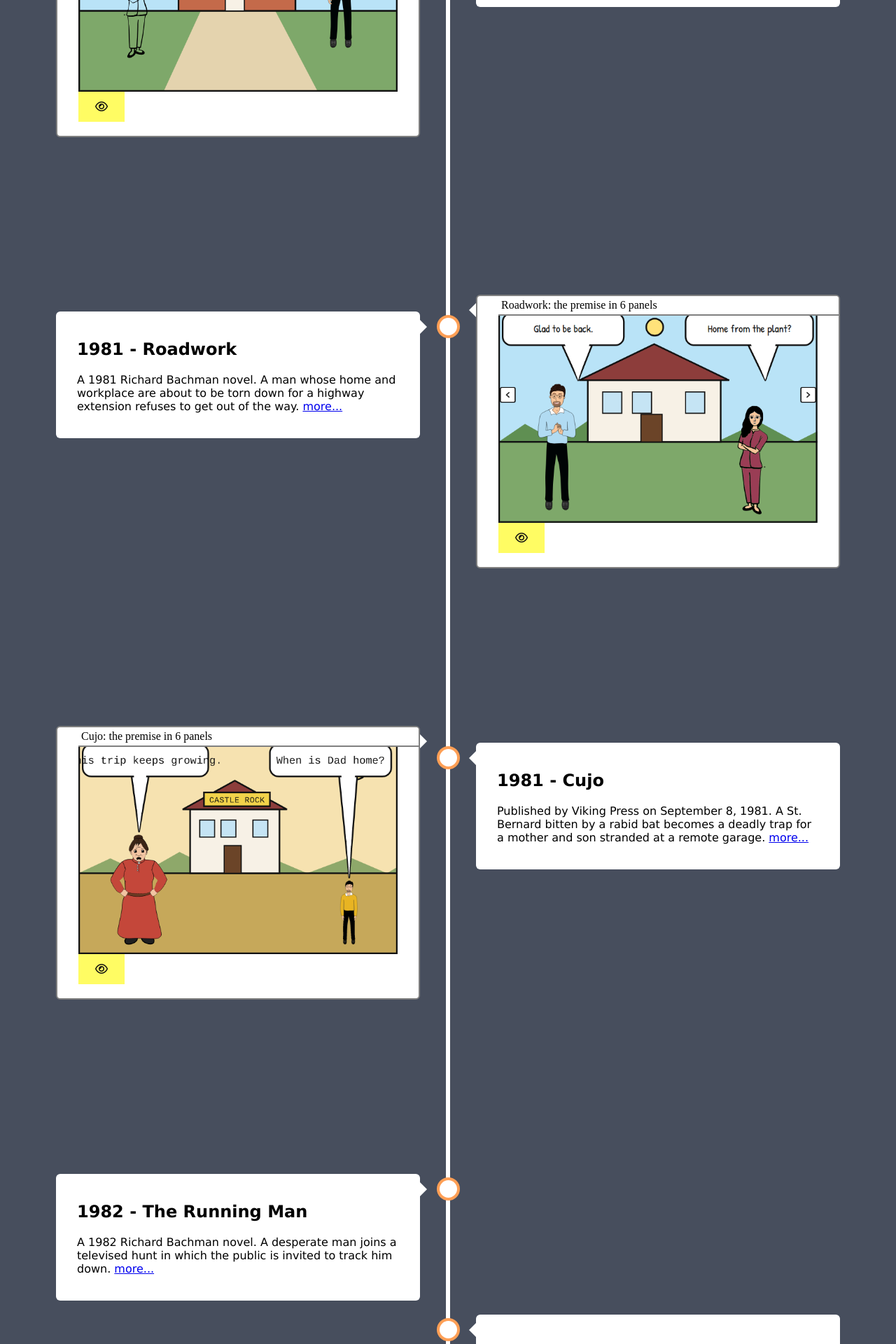
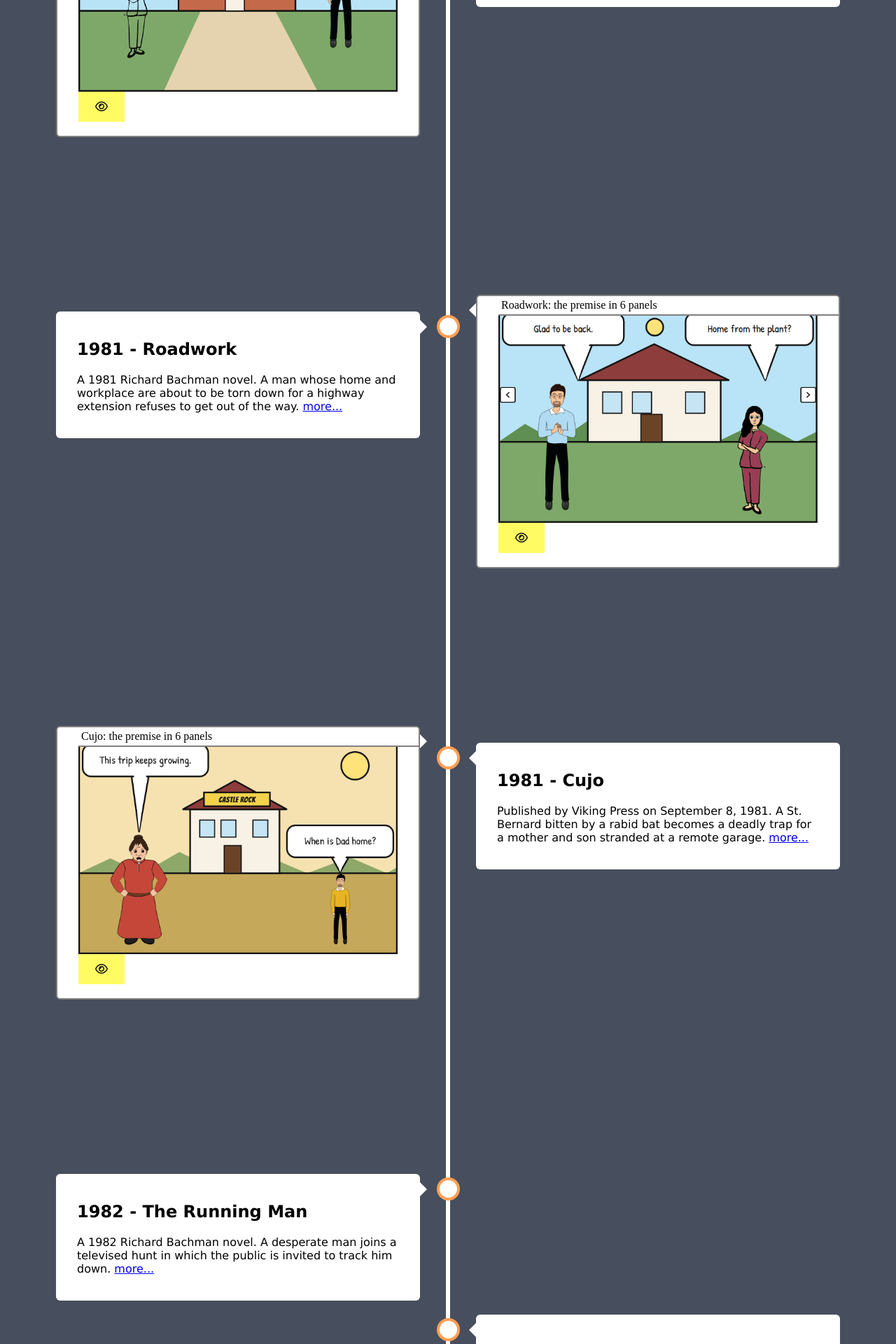
Before and after one commit to rajeshradhakrishnanmvk/timeline, a Jekyll site: the page built from index.html, in a window 1280 px wide. Shown: the part 4480-6400 px from the top of the page at 70% size. Built offline with Jekyll 4.4.1, drawn with Linux system fonts in a browser that asks for light colours.

Commit message:
Enlarge Tad and move him in from the panel edge.
His visible height is about 64% of Donna's, with feet on the same ground line, and he stands about 15% in from the right so the bubble tail stays short.

Co-authored-by: Rajesh Radhakrishnan <rajeshradhakrishnanmvk@users.noreply.github.com>

```diff
--- a/_includes/comicbook-cujo.html
+++ b/_includes/comicbook-cujo.html
@@ -32,7 +32,7 @@
   <text x="298" y="115" font-family="Bangers, Impact, sans-serif" font-size="15" fill="#111" text-anchor="middle" letter-spacing="0.5">CASTLE ROCK</text>
 </g>
 <image href="{{ '/assets/comics/cujo/p1-donna.svg' | relative_url }}" x="0" y="145" width="223" height="268"/>
-<image href="{{ '/assets/comics/cujo/p1-tad.svg' | relative_url }}" x="455" y="254" width="111" height="134"/>
+<image href="{{ '/assets/comics/cujo/p1-tad.svg' | relative_url }}" x="433" y="241" width="123" height="147"/>
 <g class="bubble">
 <path d="M100,66 L114,170 L132,66 Z" fill="#fff" stroke="#111" stroke-width="3" stroke-linejoin="round"/>
 <rect x="8" y="6" width="236" height="60" rx="16" fill="#fff" stroke="#111" stroke-width="3"/>
@@ -40,10 +40,10 @@
 <text x="126" y="42" font-family="'Patrick Hand', 'Comic Neue', 'Comic Sans MS', cursive" font-size="20" fill="#111" text-anchor="middle">This trip keeps growing.</text>
 </g>
 <g class="bubble">
-<path d="M490,66 L509,256 L524,66 Z" fill="#fff" stroke="#111" stroke-width="3" stroke-linejoin="round"/>
-<rect x="360" y="6" width="228" height="60" rx="16" fill="#fff" stroke="#111" stroke-width="3"/>
-<path d="M494,62 L509,256 L520,62 Z" fill="#fff"/>
-<text x="474" y="42" font-family="'Patrick Hand', 'Comic Neue', 'Comic Sans MS', cursive" font-size="20" fill="#111" text-anchor="middle">When is Dad home?</text>
+<path d="M476,218 L492,246 L508,218 Z" fill="#fff" stroke="#111" stroke-width="3" stroke-linejoin="round"/>
+<rect x="392" y="158" width="200" height="60" rx="16" fill="#fff" stroke="#111" stroke-width="3"/>
+<path d="M480,214 L492,246 L504,214 Z" fill="#fff"/>
+<text x="492" y="194" font-family="'Patrick Hand', 'Comic Neue', 'Comic Sans MS', cursive" font-size="20" fill="#111" text-anchor="middle">When is Dad home?</text>
 </g>
 <rect x="1.5" y="1.5" width="597" height="397" fill="none" stroke="#111" stroke-width="3"/></svg>
 </figure>
@@ -67,7 +67,7 @@
 </g>
 <image href="{{ '/assets/comics/cujo/dog-friendly.svg' | relative_url }}" x="108" y="139" width="386" height="245"/>
 <image href="{{ '/assets/comics/cujo/p2-donna.svg' | relative_url }}" x="0" y="145" width="223" height="268"/>
-<image href="{{ '/assets/comics/cujo/p2-tad.svg' | relative_url }}" x="490" y="254" width="112" height="134"/>
+<image href="{{ '/assets/comics/cujo/p2-tad.svg' | relative_url }}" x="433" y="241" width="123" height="147"/>
 <g class="bubble">
 <path d="M96,66 L114,170 L130,66 Z" fill="#fff" stroke="#111" stroke-width="3" stroke-linejoin="round"/>
 <rect x="8" y="6" width="200" height="60" rx="16" fill="#fff" stroke="#111" stroke-width="3"/>
@@ -75,10 +75,10 @@
 <text x="108" y="42" font-family="'Patrick Hand', 'Comic Neue', 'Comic Sans MS', cursive" font-size="20" fill="#111" text-anchor="middle">Good dog. Easy.</text>
 </g>
 <g class="bubble">
-<path d="M520,66 L544,256 L548,66 Z" fill="#fff" stroke="#111" stroke-width="3" stroke-linejoin="round"/>
-<rect x="392" y="6" width="196" height="60" rx="16" fill="#fff" stroke="#111" stroke-width="3"/>
-<path d="M524,62 L544,256 L546,62 Z" fill="#fff"/>
-<text x="490" y="42" font-family="'Patrick Hand', 'Comic Neue', 'Comic Sans MS', cursive" font-size="20" fill="#111" text-anchor="middle">He likes me!</text>
+<path d="M476,208 L492,246 L508,208 Z" fill="#fff" stroke="#111" stroke-width="3" stroke-linejoin="round"/>
+<rect x="400" y="148" width="180" height="60" rx="16" fill="#fff" stroke="#111" stroke-width="3"/>
+<path d="M480,204 L492,246 L504,204 Z" fill="#fff"/>
+<text x="490" y="184" font-family="'Patrick Hand', 'Comic Neue', 'Comic Sans MS', cursive" font-size="20" fill="#111" text-anchor="middle">He likes me!</text>
 </g>
 <rect x="1.5" y="1.5" width="597" height="397" fill="none" stroke="#111" stroke-width="3"/></svg>
 </figure>
@@ -136,7 +136,7 @@
   <circle cx="164" cy="86" r="5" fill="#9a9aa0" stroke="none"/>
 </g>
 <image href="{{ '/assets/comics/cujo/p4-donna.svg' | relative_url }}" x="0" y="145" width="223" height="268"/>
-<image href="{{ '/assets/comics/cujo/p4-tad.svg' | relative_url }}" x="478" y="254" width="112" height="134"/>
+<image href="{{ '/assets/comics/cujo/p4-tad.svg' | relative_url }}" x="433" y="241" width="123" height="147"/>
 <g class="bubble">
 <path d="M100,66 L114,170 L130,66 Z" fill="#fff" stroke="#111" stroke-width="3" stroke-linejoin="round"/>
 <rect x="8" y="6" width="248" height="60" rx="16" fill="#fff" stroke="#111" stroke-width="3"/>
@@ -144,10 +144,10 @@
 <text x="132" y="28" font-family="'Patrick Hand', 'Comic Neue', 'Comic Sans MS', cursive" font-size="19" fill="#111" text-anchor="middle"><tspan x="132" dy="0">Hold on till</tspan><tspan x="132" dy="22">the garage.</tspan></text>
 </g>
 <g class="bubble">
-<path d="M510,66 L532,256 L534,66 Z" fill="#fff" stroke="#111" stroke-width="3" stroke-linejoin="round"/>
-<rect x="392" y="6" width="196" height="60" rx="16" fill="#fff" stroke="#111" stroke-width="3"/>
-<path d="M514,62 L532,256 L536,62 Z" fill="#fff"/>
-<text x="490" y="42" font-family="'Patrick Hand', 'Comic Neue', 'Comic Sans MS', cursive" font-size="20" fill="#111" text-anchor="middle">It sounds sick.</text>
+<path d="M476,208 L492,246 L508,208 Z" fill="#fff" stroke="#111" stroke-width="3" stroke-linejoin="round"/>
+<rect x="392" y="148" width="190" height="60" rx="16" fill="#fff" stroke="#111" stroke-width="3"/>
+<path d="M480,204 L492,246 L504,204 Z" fill="#fff"/>
+<text x="487" y="184" font-family="'Patrick Hand', 'Comic Neue', 'Comic Sans MS', cursive" font-size="20" fill="#111" text-anchor="middle">It sounds sick.</text>
 </g>
 <rect x="1.5" y="1.5" width="597" height="397" fill="none" stroke="#111" stroke-width="3"/></svg>
 </figure>
@@ -168,7 +168,7 @@
   <rect x="36" y="132" width="126" height="26" fill="#f2d34a" stroke="#111" stroke-width="3"/>
   <text x="99" y="151" font-family="Bangers, Impact, sans-serif" font-size="16" fill="#111" text-anchor="middle" letter-spacing="1">GARAGE</text>
 </g>
-<g transform="translate(345,255)">
+<g transform="translate(292,255)">
   <rect y="28" width="168" height="40" rx="8" fill="#d4783a" stroke="#111" stroke-width="3"/>
   <path d="M28,28 L48,6 H120 L140,28 Z" fill="#f3e2c0" stroke="#111" stroke-width="3"/>
   <path d="M46,8 L78,-8 H112 L128,8" fill="none" stroke="#111" stroke-width="3"/>
@@ -178,7 +178,7 @@
   <circle cx="128" cy="70" r="12" fill="#2a2a2e" stroke="#111" stroke-width="3"/>
 </g>
 <image href="{{ '/assets/comics/cujo/p5-donna.svg' | relative_url }}" x="155" y="145" width="223" height="268"/>
-<image href="{{ '/assets/comics/cujo/p5-tad.svg' | relative_url }}" x="500" y="254" width="111" height="134"/>
+<image href="{{ '/assets/comics/cujo/p5-tad.svg' | relative_url }}" x="433" y="241" width="123" height="147"/>
 <g class="bubble">
 <path d="M250,66 L269,170 L290,66 Z" fill="#fff" stroke="#111" stroke-width="3" stroke-linejoin="round"/>
 <rect x="176" y="6" width="200" height="60" rx="16" fill="#fff" stroke="#111" stroke-width="3"/>
@@ -186,10 +186,10 @@
 <text x="276" y="42" font-family="'Patrick Hand', 'Comic Neue', 'Comic Sans MS', cursive" font-size="20" fill="#111" text-anchor="middle">It died. Out here.</text>
 </g>
 <g class="bubble">
-<path d="M530,66 L554,256 L558,66 Z" fill="#fff" stroke="#111" stroke-width="3" stroke-linejoin="round"/>
-<rect x="388" y="6" width="200" height="60" rx="16" fill="#fff" stroke="#111" stroke-width="3"/>
-<path d="M534,62 L554,256 L560,62 Z" fill="#fff"/>
-<text x="488" y="42" font-family="'Patrick Hand', 'Comic Neue', 'Comic Sans MS', cursive" font-size="20" fill="#111" text-anchor="middle">Can we go back?</text>
+<path d="M476,208 L492,246 L508,208 Z" fill="#fff" stroke="#111" stroke-width="3" stroke-linejoin="round"/>
+<rect x="388" y="148" width="196" height="60" rx="16" fill="#fff" stroke="#111" stroke-width="3"/>
+<path d="M480,204 L492,246 L504,204 Z" fill="#fff"/>
+<text x="486" y="184" font-family="'Patrick Hand', 'Comic Neue', 'Comic Sans MS', cursive" font-size="20" fill="#111" text-anchor="middle">Can we go back?</text>
 </g>
 <rect x="1.5" y="1.5" width="597" height="397" fill="none" stroke="#111" stroke-width="3"/></svg>
 </figure>
```
Also changed, not shown: assets/comics/cujo/panel-1.png.
